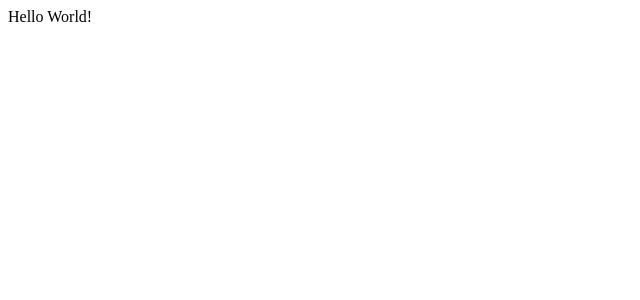
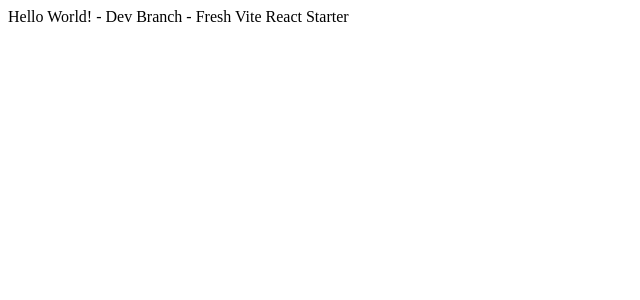
Before and after one commit to aamirmabs/wds-react-fundamentals, a React (Vite) app: page / in a window 1280 px wide. Shown: the top 300 px of the page, without its empty margins (0-640 px from the left). Built offline with nearby package versions, Linux system fonts and the light colour scheme.

Commit message:
clean dev vite react starter

```diff
--- a/src/App.jsx
+++ b/src/App.jsx
@@ -1,7 +1,7 @@
 function App() {
   return (
     <>
-      Hello World!
+      Hello World! - Dev Branch - Fresh Vite React Starter
     </>
   )
 }
```
